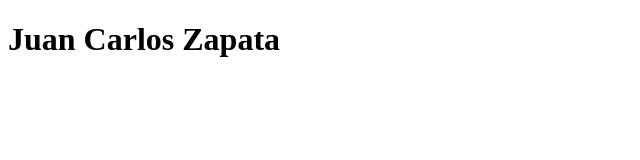
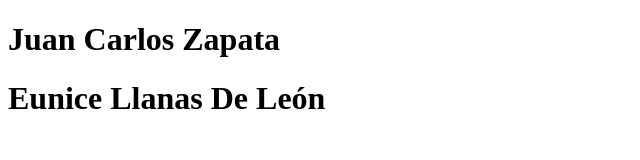
Before and after one commit to EuniceLlanas/LandingPage, a plain HTML site: page index.html in a window 1280 px wide. Shown: the whole page, without its empty margins (0-640 px from the left). Drawn offline with Linux system fonts and the light colour scheme.

Commit message:
resolviendo conflictos

```diff
--- a/index.html
+++ b/index.html
@@ -6,5 +6,6 @@
 </head>
 <body>
     <h1>Juan Carlos Zapata</h1>
+    <h1>Eunice Llanas De León</h1>
 </body>
 </html>
```
